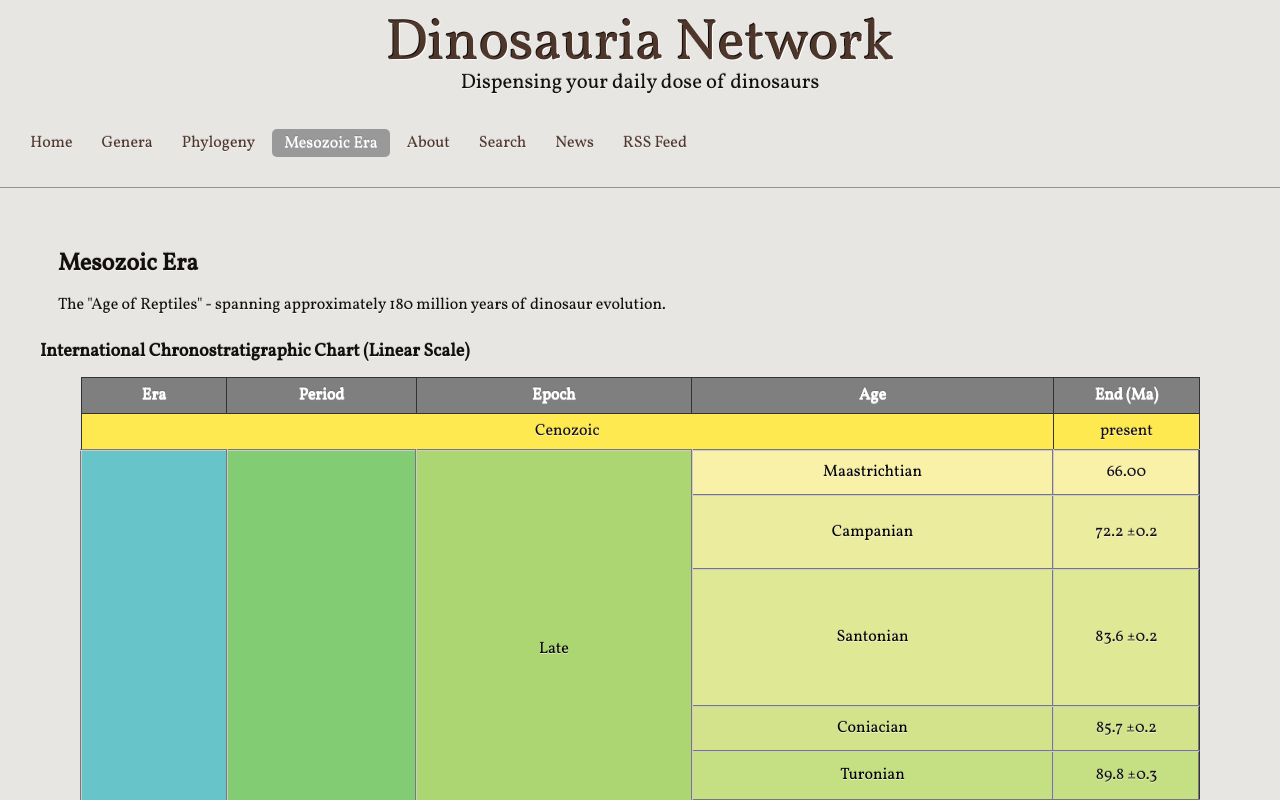
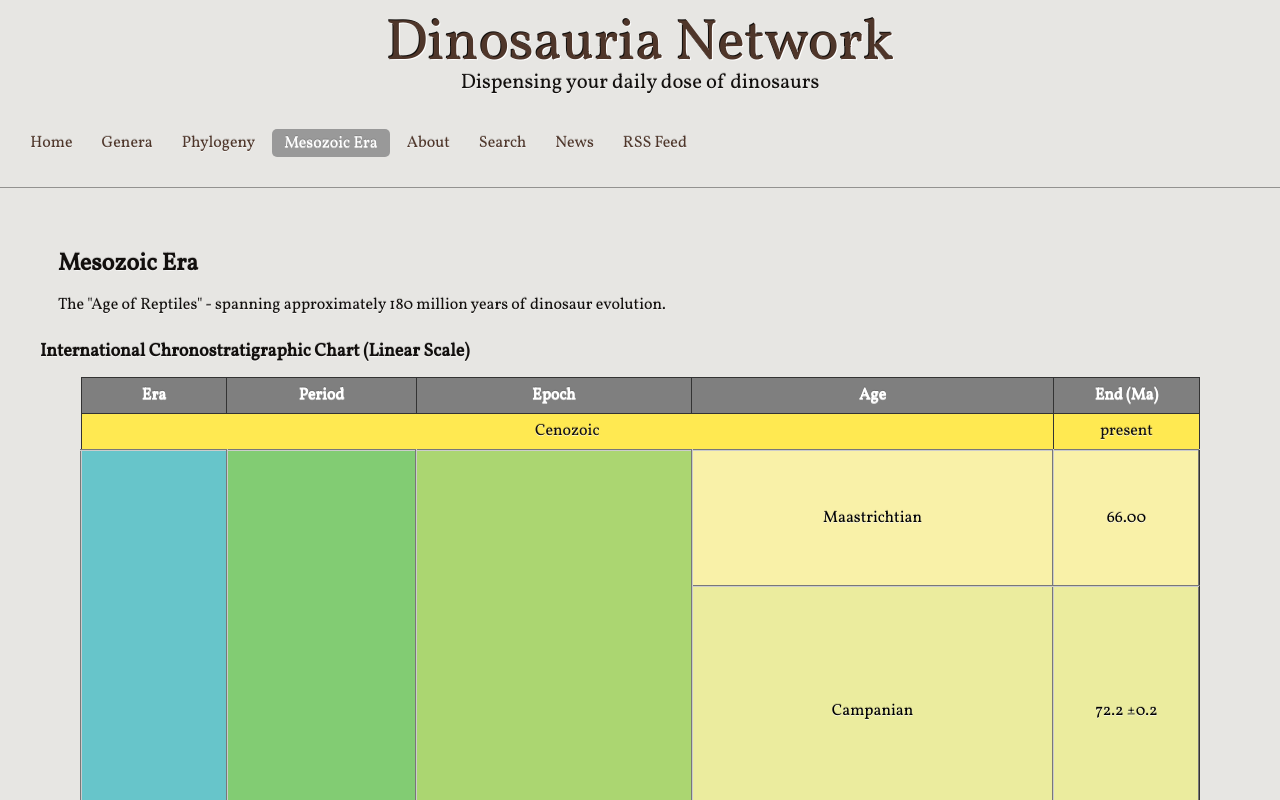
Before and after one commit to Dinosauria-Network/site, a Next.js app: page /mesozoic in a window 1280 px wide. Shown: the top 800 px of the page. Built offline with nearby package versions, Linux system fonts and the light colour scheme.

Commit message:
Update chronometric chart

```diff
--- a/app/mesozoic/page.tsx
+++ b/app/mesozoic/page.tsx
@@ -379,7 +379,7 @@ export default function MesozoicPage() {
   // The Mesozoic spans from ~252.17 (base Triassic) to 66.0 (K-Pg).
   // For proportional height, scale duration to pixels: base unit = 4px per Myr
   const PALEOZOIC_BOUNDARY = 251.9;
-  const SCALE = 16; // px per million years
+  const SCALE = 22; // px per million years
 
   function getRowSpan(node: GeologicalNode): number {
     if (!node.contains?.length) {
@@ -393,6 +393,14 @@ export default function MesozoicPage() {
   }
 
   function buildTableRows(root: GeologicalNode): TableRow[] {
+    // Flat list of all ages in order — used to find the next age's end
+    const flatAges: GeologicalNode[] = [];
+    function collectAges(node: GeologicalNode) {
+      if (node.type === "age") flatAges.push(node);
+      node.contains?.forEach(collectAges);
+    }
+    collectAges(root);
+
     const totalRows = getRowSpan(root);
 
     const rows: TableRow[] = Array.from(
@@ -403,7 +411,8 @@ export default function MesozoicPage() {
     function traverse(
       node: GeologicalNode,
       depth: number,
-      startRow: number
+      startRow: number,
+      parentSiblings?: GeologicalNode[]
     ): void {
       if (depth >= COLUMN_COUNT) return;
 
@@ -420,22 +429,32 @@ export default function MesozoicPage() {
 
       let currentRow = startRow;
 
-      // The first age needs the end boundary of its parent epoch.
-      let previousEnd = node.end;
+      node.contains?.forEach((child, index, siblings) => {
+        let nextEnd: number | undefined = siblings[index + 1]?.end;
 
-      node.contains?.forEach(child => {
-        traverse(child, depth + 1, currentRow);
+        // Last age in an epoch: nextEnd should be first age of the next epoch
+        if (child.type === "age" && child.end !== undefined) {
+          const flatIndex = flatAges.indexOf(child);
+          if (flatIndex >= 0 && flatIndex < flatAges.length - 1) {
+            nextEnd = flatAges[flatIndex + 1].end;
+          } else if (flatIndex === flatAges.length - 1) {
+            // Last age (Induan): subtract from Mesozoic base
+            nextEnd = 251.902;
+          }
+        }
 
-        if (child.type === "age" && child.end !== undefined) {
-          const height = getAgeHeight(previousEnd, child.end);
+        if (nextEnd === undefined && node.end !== undefined) {
+          nextEnd = node.end;
+        }
 
+        traverse(child, depth + 1, currentRow, node.contains);
+
+        if (child.type === "age" && child.end !== undefined && nextEnd !== undefined) {
           const cell = rows[currentRow][depth + 1];
 
           if (cell !== null) {
-            cell.height = height;
+            cell.height = getAgeHeight(child.end, nextEnd);
           }
-
-          previousEnd = child.end;
         }
 
         currentRow += getRowSpan(child);
@@ -447,18 +466,11 @@ export default function MesozoicPage() {
     return rows;
   }
 
-  const PIXELS_PER_MILLION_YEARS = 12;
-
   function getAgeHeight(
-    previousEnd: number | undefined,
-    currentEnd: number | undefined
-  ): number | undefined {
-    if (previousEnd === undefined || currentEnd === undefined) {
-      return undefined;
-    }
-
-    return Math.abs(previousEnd - currentEnd) *
-      PIXELS_PER_MILLION_YEARS;
+    currentEnd: number,
+    nextEnd: number
+  ): number {
+    return Number(((nextEnd - currentEnd) * SCALE).toFixed(3));
   }
 
   const rows: any[] = buildTableRows(ages);
@@ -520,6 +532,7 @@ export default function MesozoicPage() {
                             rowSpan={cell.rowSpan}
                             style={{
                               backgroundColor: cell.bgColor || "#eee",
+                              color: cell.color || "#000",
                               border: "2px groove #ccc",
                               padding: "8px",
                               whiteSpace: "nowrap"
@@ -536,7 +549,7 @@ export default function MesozoicPage() {
               {/* Mesozoic lower boundary */}
               <tr style={{ backgroundColor: "#97c8a9" }}>
                 <td colSpan={4}>Paleozoic boundary</td>
-                <td>251.9</td>
+                <td>251.902 ± 0.024</td>
                 <td>{(PALEOZOIC_BOUNDARY - 66.0).toFixed(1)}</td>
               </tr>
             </tbody>
```
